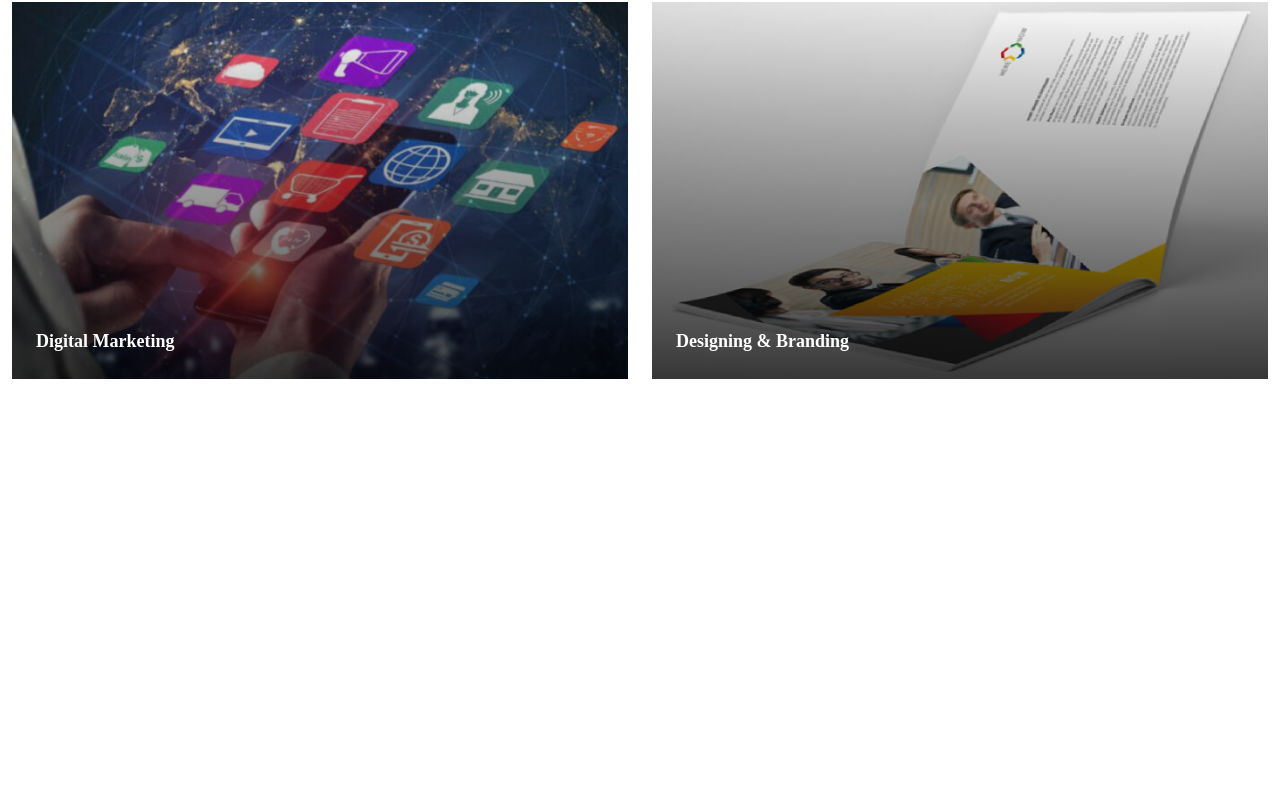
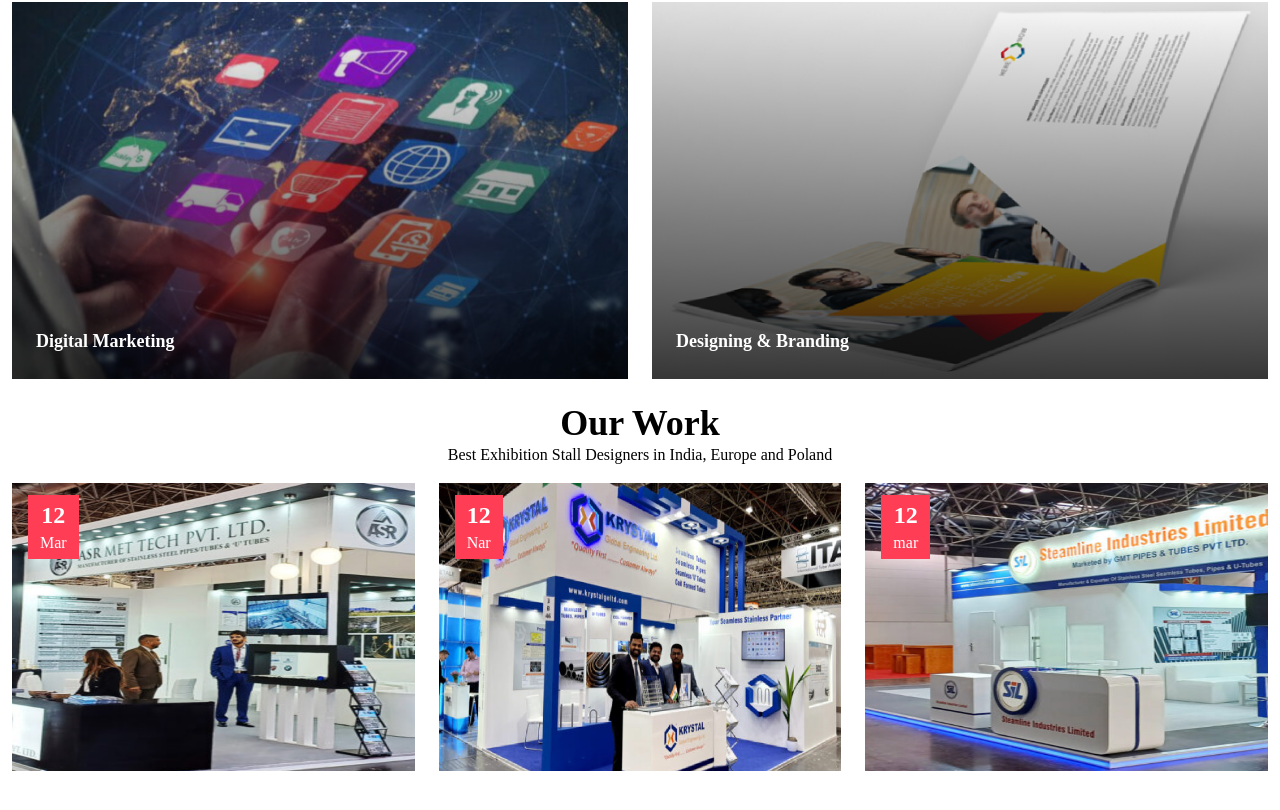
Before and after one commit to Kombath-S/bluestone, a React (Vite) app: page / in a window 1280 px wide. Shown: the part 1652-2462 px from the top of the page. Built offline with nearby package versions, Linux system fonts and the light colour scheme.

Commit message:
our work section

```diff
--- a/src/components/macro/WedoCard.tsx
+++ b/src/components/macro/WedoCard.tsx
@@ -5,9 +5,10 @@
     more?: boolean
 }
 
-export const WedoCard = ({ image, text,more }: Ido) => {
+export const WedoCard = ({ image, text, more }: Ido) => {
     return (
-        <div className="relative max-w-50 cursor-pointer">
+        <div className="relative max-w-50 cursor-pointer"
+        >
             <img src={image} alt={image} className="" />
             <div className="absolute w-full h-full top-0 overlayer"></div>
             <div className="absolute bottom-0 text-white font-bold mb-6 ml-6">
--- /dev/null
+++ b/src/components/macro/WorkCard.tsx
@@ -0,0 +1,52 @@
+import { motion, } from 'framer-motion'
+import { useState } from 'react'
+
+
+interface IWork {
+    day: number,
+    month: string,
+    image: string,
+    partner: string,
+    type: "Exhibition",
+    place: string,
+}
+
+
+export const WorkCard = ({ image, day, month, place, partner, type }: IWork) => {
+    const [hov, setHov] = useState(false)
+
+
+    return (
+        <motion.div className="flex-1 cursor-pointer bg-blue relative phone:h-72"
+            animate={{ flex: hov ? 2 : 1 }}
+            onHoverStart={() => { setHov(true) }}
+            onHoverEnd={() => { setHov(false) }}>
+            <div className="">
+
+            </div>
+            <img src={image} alt={image} className="max-h-full w-full h-full" />
+            <div className="bg-red text-white absolute top-3 left-4 flex-col flex text-center px-3 py-1">
+                <span className="text-2xl font-bold">{day}</span>
+                <span className="">{month}</span>
+            </div>
+
+            {partner &&
+                <motion.div
+                    className="absolute bg-white z-10 -bottom-14 left-1/4 py-4 px-6 shadow-2xl max-w-80"
+                animate={{ y: hov ? 0 : 30, opacity: hov ? 1 : 0 }}
+                >
+                    <h2 className="text-blue text-xl font-bold mb-2">{partner}</h2>
+                    <p className="text-sm " >
+                        <span className="text-bold">{type}: </span>
+                        <span className="">{place}</span>
+                    </p>
+                    <p>
+                        <span className="text-blue">
+                            Know More
+                        </span>
+                    </p>
+                </motion.div>}
+        </motion.div>
+
+    )
+}
--- a/src/components/macro/index.ts
+++ b/src/components/macro/index.ts
@@ -1,2 +1,6 @@
+export { Carousel } from "./Carousel";
+export { WedoCard } from "./WedoCard";
+export { WorkCard } from "./WorkCard";
+
 export { NavBar } from "./NavBar";
 export { TopBar } from "./TopBar";
--- a/src/pages/Home.tsx
+++ b/src/pages/Home.tsx
@@ -2,6 +2,7 @@
 import { motion, } from 'framer-motion'
 import { Padded } from "../components/micro/style"
 import { WedoCard } from "../components/macro/WedoCard"
+import { WorkCard } from "../components/macro"
 
 const wedoData = [
   {
@@ -20,10 +21,34 @@
   },
 ]
 
+const Workdata = [
+  {
+    image: "/public/img/ourWork-1.png",
+    day: 12,
+    month: "Mar",
+    partner: "",
+    place: "",
+  },
+  {
+    image: "/public/img/ourWork-2.png",
+    day: 12,
+    month: "Nar",
+    partner: "Krystal Global Engineering Ltd.",
+    place: "Dusseldarf, Germany"
+  },
+  {
+    image: "/public/img/ourWork-3.png",
+    day: 12,
+    month: "mar",
+    partner: "",
+    place: "",
+  },
+
+]
 
 export const Home = () => {
   return (
-    <div className="" style={{ minHeight: "300vh" }}>
+    <div className="" style={{ minHeight: "600vh" }}>
       {/* HERO */}
       <section
         className="flex screen-min:h-hero  tablet:flex-col"
@@ -121,8 +146,8 @@
       {/* Wedo */}
       <section>
         <Padded className="">
-          <h1 className=" text-center">What We Do</h1>
-          <p className="text-center text-4xl font-bold">
+          <h1 className=" text-center text-4xl font-bold">What We Do</h1>
+          <p className="text-center ">
             Best Exhibition Stall Designers in India, Europe and Poland</p>
 
           <div className="grid grid-cols-2 gap-6 phone:grid-cols-1 my-6">
@@ -134,6 +159,32 @@
           </div>
         </Padded>
       </section>
+
+      {/* Our Work*/}
+      <section>
+        <Padded className=""  >
+          <h1 className=" text-center text-4xl font-bold">Our Work</h1>
+          <p className="text-center mb-4 ">
+            Best Exhibition Stall Designers in India, Europe and Poland</p>
+
+          <div className="flex h-72 gap-6 phone:flex-col">
+            {
+              Workdata.map(el =>
+                <WorkCard
+                  // text={el.title}
+                  image={el.image}
+                  key={el.partner}
+                  partner={el.partner}
+                  month={el.month}
+                  day={el.day}
+                  place={el.place}
+                  type="Exhibition"
+                />
+              )
+            }
+          </div>
+        </Padded>
+      </section>
     </div>
   )
 }
```
